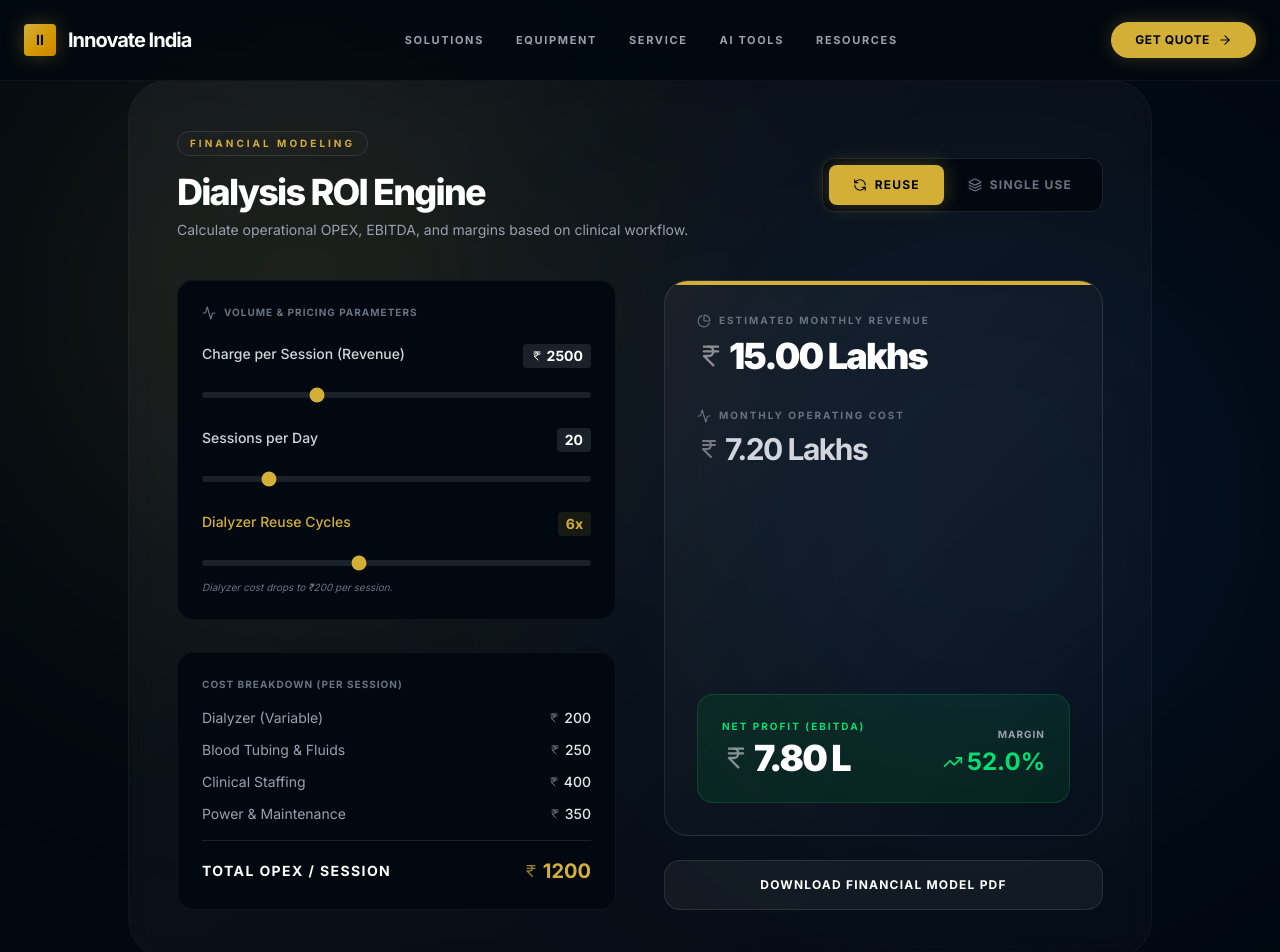
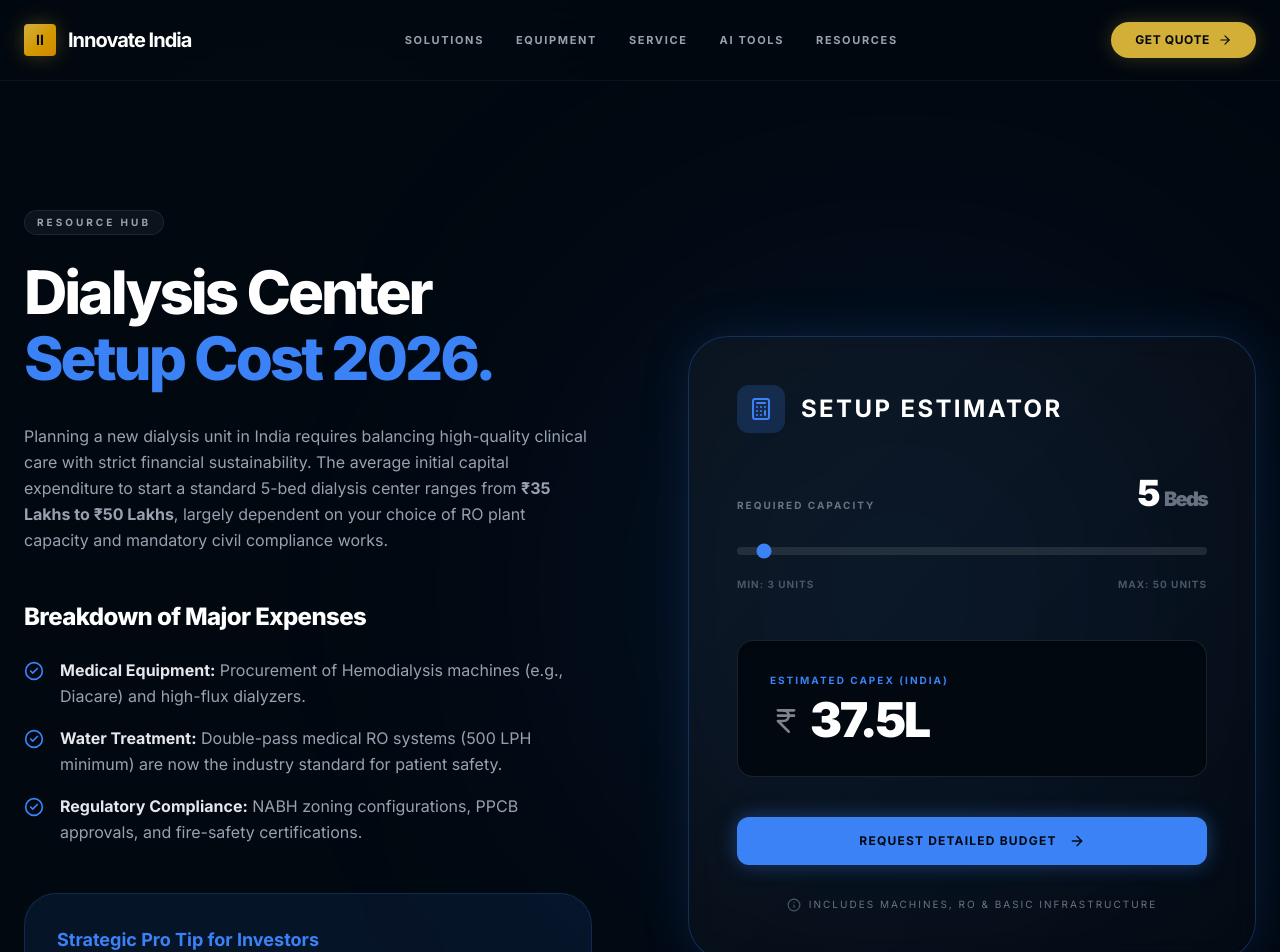
Before and after one commit to ketaniparmar/innovate-renal, a Next.js app: page /resources/dialysis-running-cost-calculator in a window 1280 px wide. Shown: the top 952 px of the page. Built offline with nearby package versions, Linux system fonts and the light colour scheme.

Commit message:
Fix: Provided complete Setup Cost Calculator code with OPEX cross-link

```diff
--- a/src/app/resources/dialysis-running-cost-calculator/page.tsx
+++ b/src/app/resources/dialysis-running-cost-calculator/page.tsx
@@ -1,204 +1,126 @@
 "use client";
-import { motion } from "framer-motion";
+
 import React, { useState } from "react";
-import { IndianRupee, RefreshCcw, Layers, TrendingUp, Activity, PieChart } from "lucide-react";
+import { Calculator, IndianRupee, Info, CheckCircle2, ArrowRight } from "lucide-react";
+import Link from "next/link";
 import { GlassCard } from "@/components/ui/GlassCard";
 
-export default function DialysisCostCalculator() {
-  const [sessionsPerDay, setSessionsPerDay] = useState(20);
-  const [days, setDays] = useState(30);
-  const [mode, setMode] = useState<"reuse" | "single">("reuse");
-  const [reuseCycles, setReuseCycles] = useState(6);
-  const [revenuePerSession, setRevenuePerSession] = useState(2500);
+export default function CalculatorSEOPage() {
+  const [beds, setBeds] = useState(5);
 
-  // Base Costs
-  const baseDialyzerPrice = 1200;
-  const dialyzerCost = mode === "reuse" ? baseDialyzerPrice / reuseCycles : baseDialyzerPrice;
-  const tubingCost = 250;
-  const staffCost = 400;
-  const electricity = 150;
-  const misc = 200;
-
-  // Calculations
-  const costPerSession = dialyzerCost + tubingCost + staffCost + electricity + misc;
-  const totalSessions = sessionsPerDay * days;
-
-  const monthlyCost = totalSessions * costPerSession;
-  const monthlyRevenue = totalSessions * revenuePerSession;
-  const monthlyProfit = monthlyRevenue - monthlyCost;
-  const profitMargin = monthlyRevenue > 0 ? ((monthlyProfit / monthlyRevenue) * 100).toFixed(1) : "0.0";
+  // SEO-friendly dynamic math (Simulated base logic)
+  const estCost = (beds * 7.5).toFixed(1);
 
   return (
-    <GlassCard accentColor={mode === "reuse" ? "gold" : "blue"} hover={false} className="max-w-5xl mx-auto p-8 lg:p-12">
+    <main className="min-h-screen bg-[#010810] pt-32 pb-32 text-white overflow-hidden">
+      <div className="max-w-[1280px] mx-auto px-6 grid grid-cols-1 lg:grid-cols-2 gap-16 lg:gap-24 items-start relative">
 
-      {/* HEADER */}
-      <div className="flex flex-col md:flex-row md:items-center justify-between gap-6 mb-10">
-        <div>
-          <div className="inline-flex items-center gap-2 px-3 py-1 rounded-full border border-white/10 bg-white/[0.02] mb-4">
-             <span className="text-[10px] font-bold uppercase tracking-[0.3em] text-[#D4AF37]">Financial Modeling</span>
-          </div>
-          <h2 className="text-3xl md:text-4xl font-extrabold tracking-tighter">Dialysis ROI Engine</h2>
-          <p className="text-sm text-gray-400 mt-2">
-            Calculate operational OPEX, EBITDA, and margins based on clinical workflow.
-          </p>
-        </div>
+        {/* Background Ambient Glow */}
+        <div className="absolute top-20 right-20 w-[600px] h-[600px] bg-[#3B82F6]/10 blur-[150px] rounded-full pointer-events-none" />
 
-        {/* MODE TOGGLE */}
-        <div className="flex bg-[#010810] p-1.5 rounded-xl border border-white/10 shrink-0">
-          <button
-            onClick={() => setMode("reuse")}
-            className={`flex items-center justify-center gap-2 px-6 py-3 rounded-lg text-xs font-bold uppercase tracking-widest transition-all ${
-              mode === "reuse"
-                ? "bg-[#D4AF37] text-[#010810] shadow-[0_0_20px_rgba(212,175,55,0.3)]"
-                : "text-gray-500 hover:text-white"
-            }`}
-          >
-            <RefreshCcw size={14} /> Reuse
-          </button>
-          <button
-            onClick={() => setMode("single")}
-            className={`flex items-center justify-center gap-2 px-6 py-3 rounded-lg text-xs font-bold uppercase tracking-widest transition-all ${
-              mode === "single"
-                ? "bg-blue-500 text-white shadow-[0_0_20px_rgba(59,130,246,0.3)]"
-                : "text-gray-500 hover:text-white"
-            }`}
-          >
-            <Layers size={14} /> Single Use
-          </button>
-        </div>
-      </div>
-
-      <div className="grid lg:grid-cols-2 gap-12">
-
-        {/* LEFT: CONTROLS */}
-        <div className="space-y-8">
-
-          <div className="bg-[#010810] p-6 rounded-2xl border border-white/5">
-            <h3 className="text-[10px] font-bold uppercase tracking-widest text-gray-500 mb-6 flex items-center gap-2">
-              <Activity size={14} /> Volume & Pricing Parameters
-            </h3>
-
-            <div className="space-y-6">
-              <div>
-                <div className="flex justify-between text-sm mb-3">
-                  <span className="text-gray-300 font-medium">Charge per Session (Revenue)</span>
-                  <span className="text-white font-bold bg-white/10 px-2 py-0.5 rounded flex items-center gap-1">
-                    <IndianRupee size={12} /> {revenuePerSession}
-                  </span>
-                </div>
-                <input
-                  type="range" min="1500" max="5000" step="100" value={revenuePerSession}
-                  onChange={(e) => setRevenuePerSession(Number(e.target.value))}
-                  className="w-full h-1.5 bg-white/10 rounded-lg appearance-none cursor-pointer accent-[#D4AF37]"
-                />
-              </div>
-
-              <div>
-                <div className="flex justify-between text-sm mb-3">
-                  <span className="text-gray-300 font-medium">Sessions per Day</span>
-                  <span className="text-white font-bold bg-white/10 px-2 py-0.5 rounded">{sessionsPerDay}</span>
-                </div>
-                <input
-                  type="range" min="5" max="100" value={sessionsPerDay}
-                  onChange={(e) => setSessionsPerDay(Number(e.target.value))}
-                  className="w-full h-1.5 bg-white/10 rounded-lg appearance-none cursor-pointer accent-[#D4AF37]"
-                />
-              </div>
-
-              {mode === "reuse" && (
-                <motion.div initial={{ opacity: 0, height: 0 }} animate={{ opacity: 1, height: "auto" }}>
-                  <div className="flex justify-between text-sm mb-3 mt-2">
-                    <span className="text-[#D4AF37] font-medium">Dialyzer Reuse Cycles</span>
-                    <span className="text-[#D4AF37] font-bold bg-[#D4AF37]/10 px-2 py-0.5 rounded">{reuseCycles}x</span>
-                  </div>
-                  <input
-                    type="range" min="2" max="12" value={reuseCycles}
-                    onChange={(e) => setReuseCycles(Number(e.target.value))}
-                    className="w-full h-1.5 bg-white/10 rounded-lg appearance-none cursor-pointer accent-[#D4AF37]"
-                  />
-                  <p className="text-[10px] text-gray-500 mt-2 italic">Dialyzer cost drops to ₹{(baseDialyzerPrice / reuseCycles).toFixed(0)} per session.</p>
-                </motion.div>
-              )}
-            </div>
+        {/* LEFT: SEO CONTENT SIDE */}
+        <article className="order-2 lg:order-1 relative z-10">
+          <div className="inline-flex items-center gap-2 px-3 py-1 rounded-full border border-gray-600/30 bg-gray-500/10 mb-6">
+             <span className="text-[10px] font-bold uppercase tracking-[0.3em] text-gray-400">Resource Hub</span>
           </div>
 
-          <div className="bg-[#010810] p-6 rounded-2xl border border-white/5">
-            <h3 className="text-[10px] font-bold uppercase tracking-widest text-gray-500 mb-4">Cost Breakdown (Per Session)</h3>
-            <div className="space-y-3">
-              <Row label="Dialyzer (Variable)" value={dialyzerCost} />
-              <Row label="Blood Tubing & Fluids" value={tubingCost} />
-              <Row label="Clinical Staffing" value={staffCost} />
-              <Row label="Power & Maintenance" value={electricity + misc} />
-            </div>
-            <div className="border-t border-white/10 mt-4 pt-4 flex justify-between items-center font-bold">
-              <span className="text-sm uppercase tracking-widest text-white">Total OPEX / Session</span>
-              <span className="flex items-center text-xl text-[#D4AF37]">
-                <IndianRupee size={16} className="opacity-70 mr-1" /> {costPerSession.toFixed(0)}
-              </span>
-            </div>
-          </div>
-        </div>
+          <h1 className="text-4xl md:text-6xl font-extrabold tracking-tighter mb-8 leading-[1.1]">
+            Dialysis Center <br/> <span className="text-[#3B82F6]">Setup Cost 2026.</span>
+          </h1>
 
-        {/* RIGHT: OUTPUT DASHBOARD */}
-        <div className="flex flex-col gap-6">
-          <div className="bg-gradient-to-br from-white/[0.05] to-transparent border border-white/10 rounded-3xl p-8 flex-1 flex flex-col justify-center relative overflow-hidden">
-            <div className={`absolute top-0 inset-x-0 h-1 ${mode === "reuse" ? "bg-[#D4AF37]" : "bg-[#3B82F6]"}`} />
-
-            <p className="text-[10px] font-bold uppercase tracking-[0.2em] text-gray-500 mb-2 flex items-center gap-2">
-              <PieChart size={14} /> Estimated Monthly Revenue
-            </p>
-            <p className="text-4xl font-black flex items-center text-white mb-8 tracking-tighter">
-              <IndianRupee size={28} className="opacity-50 mr-1" />
-              {(monthlyRevenue / 100000).toFixed(2)} Lakhs
+          <div className="prose prose-invert prose-lg max-w-none text-gray-400 leading-relaxed">
+            <p className="mb-8">
+              Planning a new dialysis unit in India requires balancing high-quality clinical care with strict financial sustainability.
+              The average initial capital expenditure to start a standard 5-bed dialysis center ranges from <strong>₹35 Lakhs to ₹50 Lakhs</strong>, largely dependent on your choice of RO plant capacity and mandatory civil compliance works.
             </p>
 
-            <p className="text-[10px] font-bold uppercase tracking-[0.2em] text-gray-500 mb-2 flex items-center gap-2">
-              <Activity size={14} /> Monthly Operating Cost
-            </p>
-            <p className="text-3xl font-bold flex items-center text-gray-300 mb-8 tracking-tighter">
-              <IndianRupee size={24} className="opacity-50 mr-1" />
-              {(monthlyCost / 100000).toFixed(2)} Lakhs
-            </p>
+            <h3 className="text-2xl text-white font-extrabold mt-12 mb-6 tracking-tight">Breakdown of Major Expenses</h3>
+            <ul className="space-y-4 mb-12 list-none pl-0">
+              <li className="flex gap-4 items-start">
+                <CheckCircle2 className="text-[#3B82F6] shrink-0 mt-1" size={20} />
+                <span><strong className="text-gray-200">Medical Equipment:</strong> Procurement of Hemodialysis machines (e.g., Diacare) and high-flux dialyzers.</span>
+              </li>
+              <li className="flex gap-4 items-start">
+                <CheckCircle2 className="text-[#3B82F6] shrink-0 mt-1" size={20} />
+                <span><strong className="text-gray-200">Water Treatment:</strong> Double-pass medical RO systems (500 LPH minimum) are now the industry standard for patient safety.</span>
+              </li>
+              <li className="flex gap-4 items-start">
+                <CheckCircle2 className="text-[#3B82F6] shrink-0 mt-1" size={20} />
+                <span><strong className="text-gray-200">Regulatory Compliance:</strong> NABH zoning configurations, PPCB approvals, and fire-safety certifications.</span>
+              </li>
+            </ul>
 
-            <div className={`mt-auto p-6 rounded-2xl border ${monthlyProfit > 0 ? "bg-green-500/10 border-green-500/20" : "bg-red-500/10 border-red-500/20"}`}>
-              <div className="flex justify-between items-end">
+            <div className="bg-[#3B82F6]/10 border border-[#3B82F6]/20 p-8 rounded-[2rem] mt-8">
+              <h4 className="text-[#3B82F6] font-bold mb-3 text-lg">Strategic Pro Tip for Investors</h4>
+              <p className="m-0 text-sm leading-relaxed text-gray-300">
+                AMC costs can consume up to 15% of your annual OPEX. Opting for a Comprehensive Maintenance Contract (CMC) at the time of initial purchase locks in your operating expenses and can save nearly ₹2 Lakhs per machine over a 5-year lifecycle.
+              </p>
+            </div>
+
+            {/* CROSS-LINK TO THE OPEX CALCULATOR */}
+            <Link href="/resources/dialysis-running-cost-calculator" className="block mt-12">
+              <div className="bg-white/[0.02] hover:bg-white/[0.05] border border-white/10 p-6 rounded-2xl flex items-center justify-between transition-colors group cursor-pointer shadow-lg">
                 <div>
-                  <p className={`text-[10px] font-bold uppercase tracking-[0.2em] mb-1 ${monthlyProfit > 0 ? "text-green-400" : "text-red-400"}`}>
-                    Net Profit (EBITDA)
-                  </p>
-                  <p className="text-4xl font-black flex items-center text-white tracking-tighter">
-                    <IndianRupee size={28} className="opacity-50 mr-1" />
-                    {(monthlyProfit / 100000).toFixed(2)} L
-                  </p>
+                  <div className="text-[10px] font-bold uppercase tracking-widest text-[#D4AF37] mb-1">Next Step</div>
+                  <h4 className="text-white font-bold text-lg group-hover:text-[#D4AF37] transition-colors">Calculate OPEX & Margins</h4>
+                  <p className="text-sm text-gray-500 mt-1">Compare Reuse vs Single-Use running costs.</p>
                 </div>
-                <div className="text-right">
-                  <p className="text-[10px] font-bold uppercase tracking-widest text-gray-400 mb-1">Margin</p>
-                  <p className={`text-2xl font-bold flex items-center gap-1 ${monthlyProfit > 0 ? "text-green-400" : "text-red-400"}`}>
-                    <TrendingUp size={20} /> {profitMargin}%
-                  </p>
+                <div className="w-12 h-12 rounded-full bg-white/5 flex items-center justify-center group-hover:bg-[#D4AF37]/10 transition-colors shrink-0">
+                  <ArrowRight className="text-gray-400 group-hover:text-[#D4AF37] group-hover:translate-x-1 transition-all" size={20} />
                 </div>
+              </div>
+            </Link>
+
+          </div>
+        </article>
+
+        {/* RIGHT: INTERACTIVE TOOL SIDE */}
+        <div className="order-1 lg:order-2 lg:sticky lg:top-32 relative z-10">
+          <GlassCard accentColor="blue" hover={false} className="p-8 md:p-12 shadow-[0_0_50px_rgba(59,130,246,0.15)] border-[#3B82F6]/30 bg-white/[0.01]">
+            <div className="flex items-center gap-4 mb-10">
+              <div className="w-12 h-12 bg-[#3B82F6]/20 rounded-xl flex items-center justify-center">
+                <Calculator className="text-[#3B82F6]" size={24} />
+              </div>
+              <h2 className="text-2xl font-bold uppercase tracking-widest text-white">Setup Estimator</h2>
+            </div>
+
+            <div className="mb-12">
+              <div className="flex justify-between items-end mb-6">
+                <label className="text-[10px] font-bold text-gray-500 uppercase tracking-[0.2em]">Required Capacity</label>
+                <span className="text-4xl font-black text-white tracking-tighter">{beds} <span className="text-xl text-gray-500">Beds</span></span>
+              </div>
+              <input
+                type="range" min="3" max="50" value={beds}
+                onChange={(e) => setBeds(parseInt(e.target.value))}
+                className="w-full h-2 bg-white/10 rounded-lg appearance-none cursor-pointer accent-[#3B82F6]"
+              />
+              <div className="flex justify-between mt-4 text-[10px] text-gray-600 font-bold uppercase tracking-widest">
+                <span>Min: 3 Units</span>
+                <span>Max: 50 Units</span>
               </div>
             </div>
 
-          </div>
+            <div className="bg-[#010810] rounded-2xl p-8 border border-white/10 mb-10 shadow-inner">
+              <p className="text-[10px] font-bold text-[#3B82F6] uppercase tracking-[0.2em] mb-2">Estimated CAPEX (India)</p>
+              <div className="flex items-baseline gap-2">
+                <IndianRupee size={32} className="text-white opacity-50" />
+                <span className="text-5xl font-black text-white tracking-tighter">{estCost}L</span>
+              </div>
+            </div>
 
-          <button className="w-full bg-white/5 hover:bg-white/10 border border-white/10 text-white py-4 rounded-2xl text-xs font-bold uppercase tracking-widest transition-all">
-            Download Financial Model PDF
-          </button>
+            <Link href="/contact">
+              <button className="w-full bg-[#3B82F6] text-[#010810] py-4 rounded-xl font-bold uppercase tracking-widest text-xs hover:bg-blue-500 transition-all shadow-[0_0_20px_rgba(59,130,246,0.4)] flex items-center justify-center gap-3 group">
+                Request Detailed Budget <ArrowRight size={16} className="group-hover:translate-x-1 transition-transform" />
+              </button>
+            </Link>
+
+            <p className="text-[10px] text-gray-500 text-center mt-8 uppercase tracking-[0.2em] flex items-center justify-center gap-2">
+              <Info size={14} className="text-gray-600" /> Includes Machines, RO & Basic Infrastructure
+            </p>
+          </GlassCard>
         </div>
 
       </div>
-    </GlassCard>
+    </main>
   );
 }
-
-function Row({ label, value }: { label: string; value: number }) {
-  return (
-    <div className="flex justify-between items-center text-gray-400 text-sm">
-      <span>{label}</span>
-      <span className="flex items-center font-medium text-gray-200">
-        <IndianRupee size={12} className="opacity-50 mr-1" /> {value.toFixed(0)}
-      </span>
-    </div>
-  );
-}
--- /dev/null
+++ b/src/components/ui/DPRCalculator.tsx
@@ -0,0 +1,179 @@
+"use client";
+
+import React, { useState } from "react";
+import { IndianRupee, Download, Activity, Target, ShieldCheck } from "lucide-react";
+import { GlassCard } from "@/components/ui/GlassCard";
+
+// --- TYPES ---
+interface InputProps {
+  label: string;
+  value: number;
+  setValue: (value: number) => void;
+  prefix?: string;
+}
+
+interface CardProps {
+  title: string;
+  value: string | number;
+  highlight?: boolean;
+  isCurrency?: boolean;
+}
+
+export default function DPRCalculator() {
+  const [machines, setMachines] = useState(10);
+  const [sessionsPerDay, setSessionsPerDay] = useState(20);
+  const [pricePerSession, setPricePerSession] = useState(1800);
+  const [mode, setMode] = useState<"reuse" | "single">("reuse");
+
+  /* ---------- COST LOGIC ---------- */
+  const reuseCycles = 6;
+  const dialyzerBase = 1200;
+  const dialyzerCost = mode === "reuse" ? dialyzerBase / reuseCycles : dialyzerBase;
+
+  const tubing = 250;
+  const staff = 400;
+  const electricity = 150;
+  const misc = 200;
+
+  const costPerSession = dialyzerCost + tubing + staff + electricity + misc;
+
+  /* ---------- VOLUME ---------- */
+  const monthlySessions = sessionsPerDay * 30;
+
+  /* ---------- FINANCIALS ---------- */
+  const monthlyRevenue = monthlySessions * pricePerSession;
+  const monthlyCost = monthlySessions * costPerSession;
+
+  const profit = monthlyRevenue - monthlyCost;
+  const margin = monthlyRevenue > 0 ? (profit / monthlyRevenue) * 100 : 0;
+
+  /* ---------- CAPEX ---------- */
+  const machineCost = machines * 650000;
+  const infraCost = 500000;
+  const roCost = machines > 10 ? 450000 : 250000;
+
+  const totalCapex = machineCost + infraCost + roCost;
+  const breakevenMonths = profit > 0 ? totalCapex / profit : 0;
+
+  return (
+    <GlassCard accentColor={mode === "reuse" ? "gold" : "blue"} hover={false} className="max-w-6xl mx-auto p-8 lg:p-10">
+
+      {/* HEADER */}
+      <div className="flex items-center gap-3 mb-8 border-b border-white/10 pb-6">
+        <div className={`p-3 rounded-xl ${mode === "reuse" ? "bg-[#D4AF37]/10" : "bg-blue-500/10"}`}>
+          <Target className={mode === "reuse" ? "text-[#D4AF37]" : "text-blue-500"} size={28} />
+        </div>
+        <div>
+          <h2 className="text-3xl font-extrabold tracking-tight">AI DPR Engine</h2>
+          <p className="text-sm text-gray-400">Dynamic feasibility and ROI projection model.</p>
+        </div>
+      </div>
+
+      <div className="grid lg:grid-cols-3 gap-10">
+
+        {/* LEFT: INPUT PANEL */}
+        <div className="space-y-6">
+          <div className="flex bg-[#010810] p-1.5 rounded-xl border border-white/10 shrink-0 mb-6">
+            <button
+              onClick={() => setMode("reuse")}
+              className={`flex-1 flex items-center justify-center gap-2 px-4 py-2.5 rounded-lg text-xs font-bold uppercase tracking-widest transition-all ${
+                mode === "reuse"
+                  ? "bg-[#D4AF37] text-[#010810] shadow-[0_0_15px_rgba(212,175,55,0.3)]"
+                  : "text-gray-500 hover:text-white"
+              }`}
+            >
+              Reuse
+            </button>
+            <button
+              onClick={() => setMode("single")}
+              className={`flex-1 flex items-center justify-center gap-2 px-4 py-2.5 rounded-lg text-xs font-bold uppercase tracking-widest transition-all ${
+                mode === "single"
+                  ? "bg-blue-500 text-white shadow-[0_0_15px_rgba(59,130,246,0.3)]"
+                  : "text-gray-500 hover:text-white"
+              }`}
+            >
+              Single Use
+            </button>
+          </div>
+
+          <div className="space-y-5 bg-[#010810] p-6 rounded-2xl border border-white/5">
+            <Input label="Dialysis Machines" value={machines} setValue={setMachines} />
+            <Input label="Est. Sessions / Day" value={sessionsPerDay} setValue={setSessionsPerDay} />
+            <Input label="Price / Session" value={pricePerSession} setValue={setPricePerSession} prefix="₹" />
+          </div>
+        </div>
+
+        {/* RIGHT: KPI PANEL */}
+        <div className="lg:col-span-2 grid md:grid-cols-2 gap-6">
+          <StatCard title="Monthly Revenue" value={monthlyRevenue} isCurrency />
+          <StatCard title="Monthly OPEX" value={monthlyCost} isCurrency />
+
+          <StatCard
+            title="EBITDA (Monthly Profit)"
+            value={profit}
+            isCurrency
+            highlight={mode === "reuse" ? "gold" : "blue"}
+          />
+          <StatCard title="Profit Margin" value={`${margin.toFixed(1)}%`} />
+
+          <StatCard title="Total Required CAPEX" value={totalCapex} isCurrency />
+          <StatCard
+            title="Capital Break-even"
+            value={breakevenMonths > 0 ? `${breakevenMonths.toFixed(1)} Months` : "Never"}
+            highlight={mode === "reuse" ? "gold" : "blue"}
+          />
+        </div>
+
+      </div>
+
+      {/* DOWNLOAD CTA */}
+      <button className="mt-10 w-full bg-white hover:bg-gray-200 text-[#010810] py-4 rounded-xl font-bold uppercase tracking-widest text-sm transition-all flex items-center justify-center gap-3">
+        <Download size={18} /> Generate Official DPR PDF
+      </button>
+    </GlassCard>
+  );
+}
+
+/* ---------- SUB-COMPONENTS ---------- */
+
+function Input({ label, value, setValue, prefix }: InputProps) {
+  return (
+    <div>
+      <label className="text-[10px] font-bold text-gray-500 uppercase tracking-widest block mb-2">{label}</label>
+      <div className="relative">
+        {prefix && <span className="absolute left-4 top-1/2 -translate-y-1/2 text-gray-400 font-bold">{prefix}</span>}
+        <input
+          type="number"
+          value={value}
+          onChange={(e) => setValue(Number(e.target.value))}
+          className={`w-full bg-black/40 border border-white/10 rounded-xl py-3 text-sm font-bold text-white focus:outline-none focus:border-white/30 transition-colors ${prefix ? 'pl-8 pr-4' : 'px-4'}`}
+        />
+      </div>
+    </div>
+  );
+}
+
+function StatCard({ title, value, highlight, isCurrency }: CardProps & { highlight?: "gold" | "blue" }) {
+  const isGold = highlight === "gold";
+  const isBlue = highlight === "blue";
+
+  return (
+    <div className={`p-6 rounded-2xl border transition-all duration-300 ${
+      isGold ? "bg-[#D4AF37]/10 border-[#D4AF37]/30" :
+      isBlue ? "bg-blue-500/10 border-blue-500/30" :
+      "bg-white/[0.02] border-white/5"
+    }`}>
+      <p className={`text-[10px] font-bold uppercase tracking-widest mb-2 ${
+        isGold ? "text-[#D4AF37]" : isBlue ? "text-blue-400" : "text-gray-500"
+      }`}>
+        {title}
+      </p>
+      <p className="text-3xl font-black tracking-tighter flex items-center text-white">
+        {isCurrency && typeof value === "number" && <IndianRupee size={24} className="opacity-50 mr-1" />}
+        {typeof value === "number" && isCurrency
+          ? (value / 100000).toFixed(2) + "L"
+          : value}
+      </p>
+    </div>
+  );
+}
```
